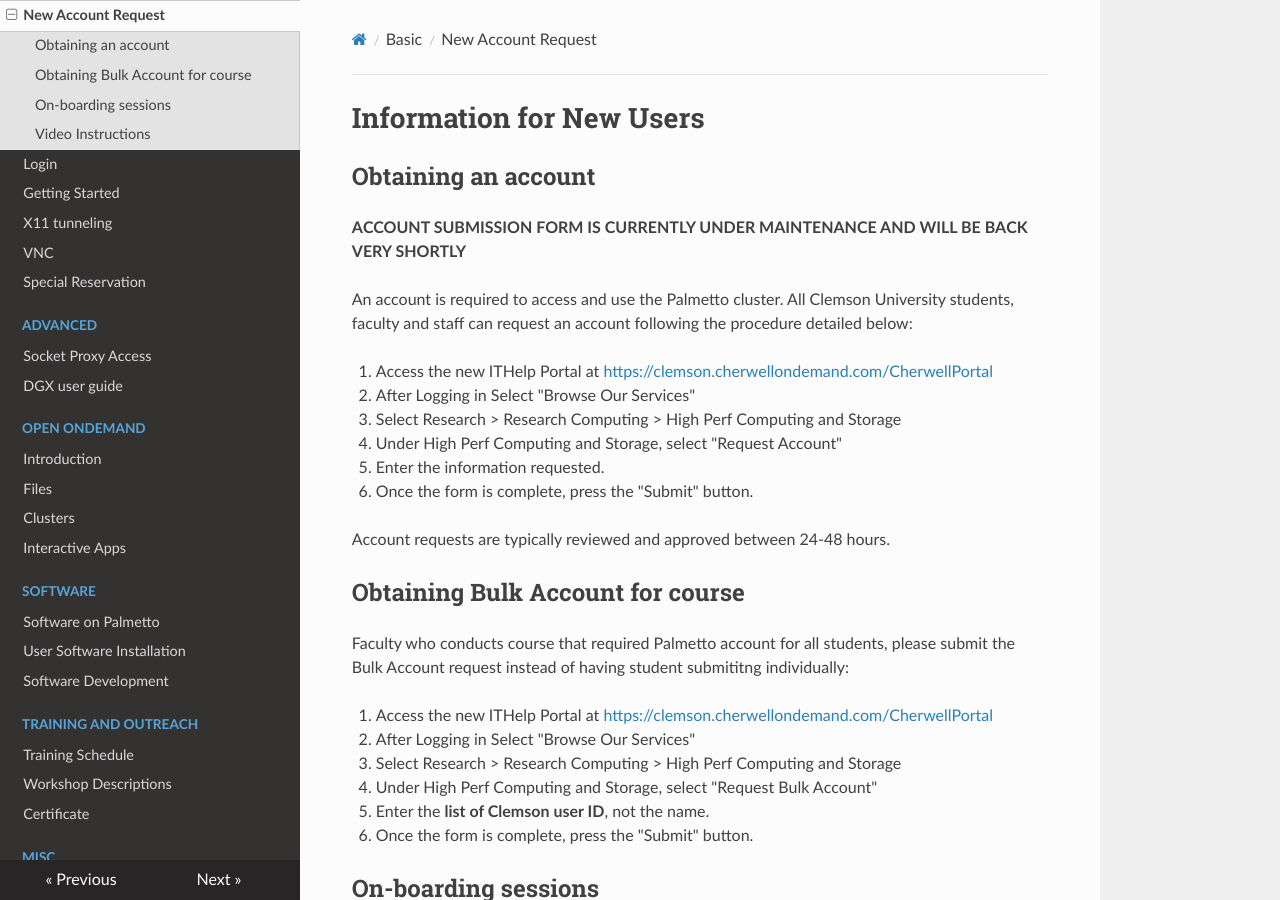
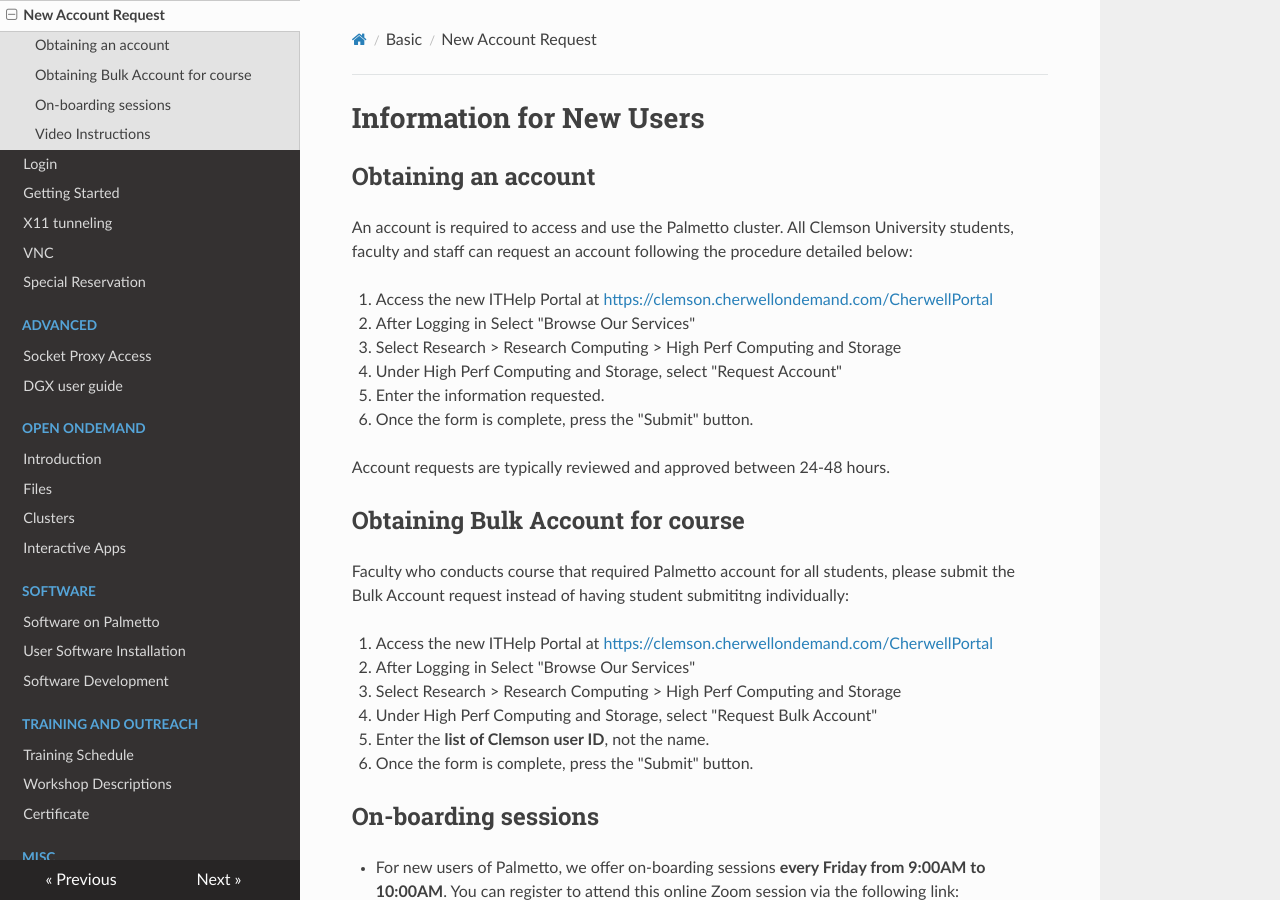
Before and after one commit to clemsonciti/palmetto-documentation, an MkDocs documentation site: the page built from docs/basic/new.md, in a window 1280 px wide and 900 px high. Built offline with MkDocs 1.6.1, drawn with Linux system fonts in a browser that asks for light colours; nearby versions of some CDN libraries.

Commit message:
Update new.md

```diff
--- a/docs/basic/new.md
+++ b/docs/basic/new.md
@@ -1,8 +1,6 @@
 # Information for New Users
 
 ## Obtaining an account
-
-**ACCOUNT SUBMISSION FORM IS CURRENTLY UNDER MAINTENANCE AND WILL BE BACK VERY SHORTLY**
 
 An account is required to access and use the Palmetto
 cluster. All Clemson University students, faculty and staff
```
